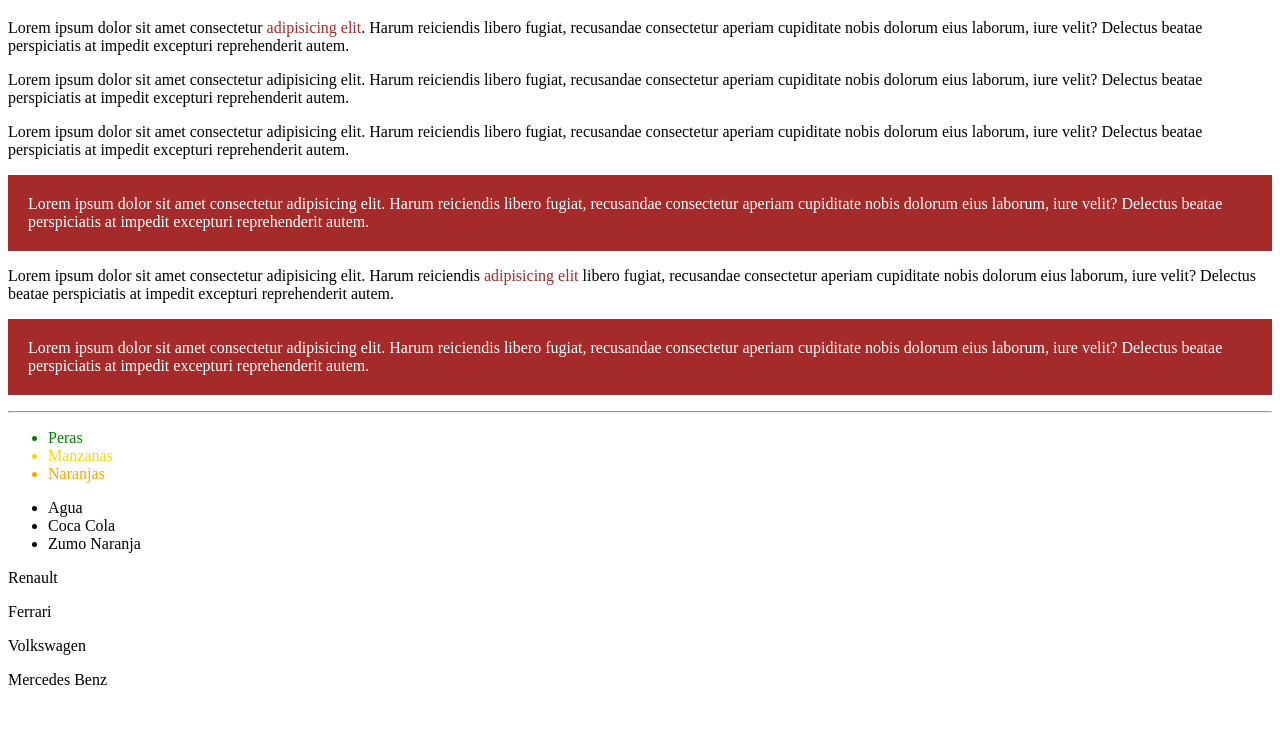
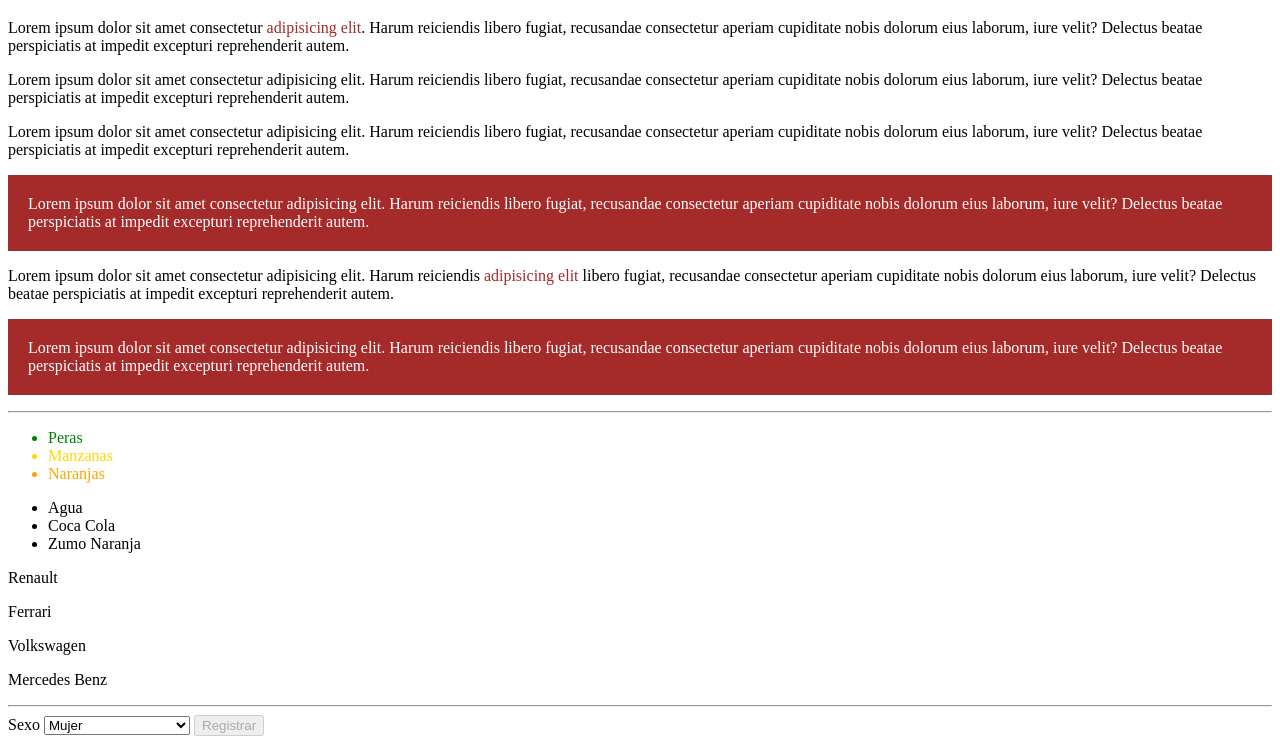
Before and after one commit to coreavparis2020m/02_DOM_JavaScript, a plain HTML site: page index.html in a window 1280 px wide. Shown: the part 61-805 px from the top of the page. Drawn offline with Linux system fonts and the light colour scheme.

Commit message:
interactions

```diff
--- a/css/styles.css
+++ b/css/styles.css
@@ -1,3 +1,7 @@
 h1 {
     color: green;
 }
+
+#register-btn:disabled {
+    cursor: not-allowed;
+}
--- a/index.html
+++ b/index.html
@@ -31,9 +31,20 @@
         <p id="vw">Volkswagen</p>
         <p>Mercedes Benz</p>
     </div>
+    <hr>
+    <form>
+        <label for="sexo">Sexo</label>
+        <select name="sexo" id="sexo">
+            <option value="hombre">Hombre</option>
+            <option value="mujer">Mujer</option>
+            <option value="nc">Prefiero no contestar</option>
+        </select>
+        <button id="register-btn">Registrar</button>
+    </form>
 
 
 
     <script src="js/main.js"></script>
+    <script src="js/interactions.js"></script>
 </body>
 </html>
--- /dev/null
+++ b/js/interactions.js
@@ -0,0 +1,13 @@
+// Interacción con los elementos del DOM
+
+// Atributos
+
+let sexSelect = document.getElementById('sexo');
+
+console.log(sexSelect);
+
+sexSelect.value = 'mujer';  // La propiedad value estable el valor del atributo value en HTML
+
+let registerBtn = document.getElementById('register-btn');
+
+registerBtn.disabled = true;
```
